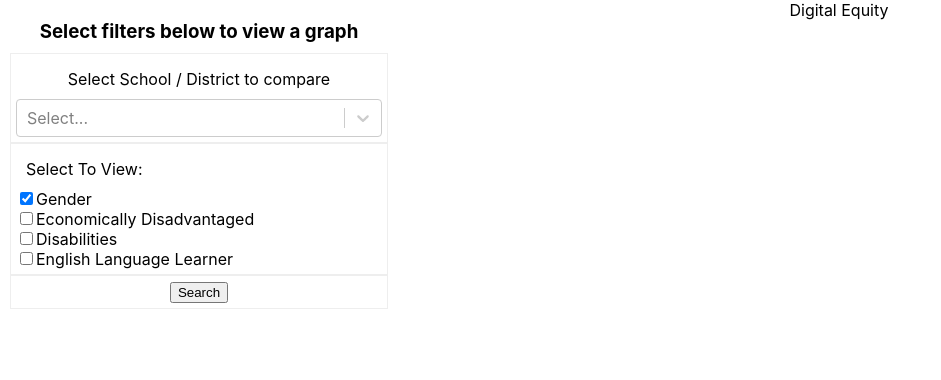
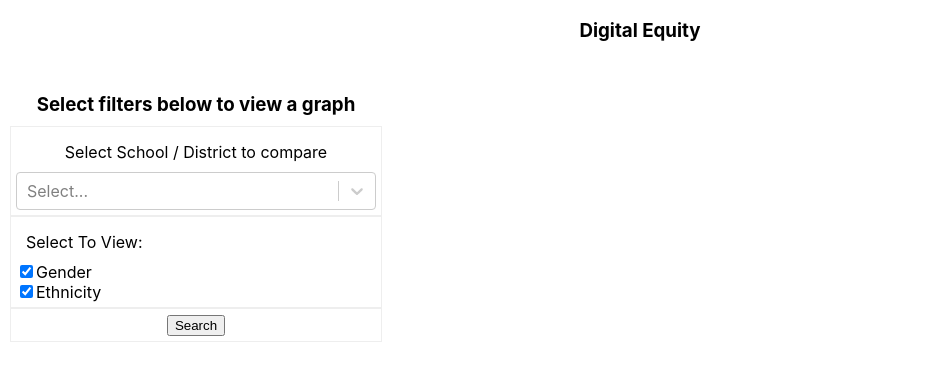
Before and after one commit to mbae-org/spark-digital-equity, a React (Create React App) app: page / in a window 1280 px wide. Shown: the top 380 px of the page, without its empty margins (0-941 px from the left). Built offline with nearby package versions, Linux system fonts and the light colour scheme.

Commit message:
choose which graph to display checkboxes

```diff
--- a/src/App.css
+++ b/src/App.css
@@ -1,6 +1,9 @@
 .App {
     text-align: center;
     min-width: 800px;
+    /* background-color: #282c34;
+    color: white; */
+    height: 100vh;
 }
 
 .App-logo {
@@ -30,8 +33,8 @@
 
 .chart-panel {
     width: 70%;
-  /* margin: 5px;
-  padding: 5px; */
+    margin: 5px;
+    padding: 5px;
 }
 
 .filter-container > div {
--- a/src/App.js
+++ b/src/App.js
@@ -5,63 +5,91 @@
 // import GenderChart2 from "./components/ChartPanel/GenderChart2";
 import EthnicityChart from "./components/ChartPanel/EthnicityChart";
 import schoolData from "./data/data-2016";
-// const data2 = '../2016.json';
-// console.log(schoolData);
-
-// function onSearchClick() {
-//     console.log("search clicked");
-//     // this.setState({
-//     //   schoolOptionsToChart: this.state.schoolOptions
-//     // });
-// }
 
 class App extends React.Component {
     constructor(props) {
         super(props);
+        this.graphSelectionChangeHandler = this.graphSelectionChangeHandler.bind(
+            this
+        );
         this.state = {
             schoolOptions: [],
             schoolOptionsToChart: [],
             schoolData: this.transformSchoolData(schoolData),
-            newSchoolOptions: []
+            newSchoolOptions: [],
+            selectedFilters: {
+                gender: true,
+                ethnicity: true
+            }
         };
     }
 
     render() {
+        const charts = this.createChartsFromFilterState();
+
         return (
+            <div
+                className="App"
+                style={{ display: "flex", flexDirection: "column" }}
+            >
+                <div style={{ height: "10%" }}>
+                    {" "}
+                    <h3> Digital Equity </h3>
+                </div>
                 <div className="App" style={{ display: "flex" }}>
                     <div className="filter-panel">
                         <FilterPanel
                             data={schoolData}
-                        // onSearchClick={onSearchClick}
+                            selectedFilters={this.state.selectedFilters}
                             onSchoolFilterChange={opts =>
                                 this.schoolFilterChangeHandler(opts)
                             }
+                            onGraphSelectionChange={
+                                this.graphSelectionChangeHandler
+                            }
                         ></FilterPanel>
                     </div>
-                <div className="chart-panel">
-                    {/* <header className="App-header"> */}
-                    Digital Equity
-                    {/* <p>Brewing...</p> */}
-                    {/* </header> */}
+                    <div className="chart-panel">{charts}</div>
+                </div>
+            </div>
+        );
+    }
+
+    createChartsFromFilterState() {
+        const selectedFilters = this.state.selectedFilters;
+
+        let charts = [];
+        if (selectedFilters.gender === true) {
+            charts.push(
                 <GenderChart
                     options={this.state.schoolOptions}
                     schoolData={schoolData}
-                    ></GenderChart>
+                />
+            );
+        }
+
+        if (selectedFilters.ethnicity === true) {
+            charts.push(
                 <EthnicityChart
                     options={this.state.newSchoolOptions}
                     schoolData={this.state.schoolData}
                 />
-                </div>
-            </div>
             );
+        }
+
+        return charts;
+    }
+
+    graphSelectionChangeHandler(newSelection) {
+        this.setState({
+            selectedFilters: newSelection
+        });
     }
 
     schoolFilterChangeHandler(selectedOptions) {
         if (!selectedOptions) {
             selectedOptions = [];
         }
-        // console.log("some change");
-        // console.log(selectedOptions);
         this.setState({
             schoolOptions: selectedOptions,
             newSchoolOptions: this.transformSelectedOptions(selectedOptions)
--- a/src/components/ChartPanel/EthnicityChart.js
+++ b/src/components/ChartPanel/EthnicityChart.js
@@ -2,6 +2,27 @@
 import { ResponsivePie } from "nivo";
 
 function EthnicityChart(props) {
+    const chartData = getGroupedEthnicData(
+        props.schoolData,
+        props.options,
+        ethnicityAcronyms
+    );
+
+    const pieCharts = createPieCharts(chartData);
+    return (
+        <div
+            style={{
+                display: "flex",
+                flexDirection: "row",
+                height: "50%",
+                width: "100%"
+            }}
+        >
+            {pieCharts}
+        </div>
+    );
+}
+
 const ethnicityAcronyms = [
     {
         id: "AA",
@@ -33,51 +54,23 @@
     }
 ];
 
-    // console.log(props);
-    const chartData = getGroupedEthnicData(
-        props.schoolData,
-        props.options,
-        ethnicityAcronyms
-    );
-    // console.log("chart data: ");
-    // console.log(chartData);
-
-    const pieCharts = createPieCharts(chartData);
-    console.log("pieCharts");
-    console.log(pieCharts);
-    return (
-        <div
-            style={{
-                display: "flex",
-                flexDirection: "row",
-                height: "100%",
-                width: "100%"
-            }}
-        >
-            {pieCharts}
-        </div>
-    );
-}
-
 /**
  * return array->[schoolName, array[schoolData]]
  * ignoring zero values
  */
 function getGroupedEthnicData(allData, options, ethnicityAcronymList) {
-    // console.log("options");
-    // console.log(options);
     let chartData = [];
     options.forEach(schoolName => {
         const schoolObj = allData[schoolName];
         let thisSchoolData = {};
         let schoolDataArray = [];
         ethnicityAcronymList.forEach(ethnicityObj => {
-            if (schoolObj[ethnicityObj.id] > 0) {
+            // if (schoolObj[ethnicityObj.id] > 0) {
             schoolDataArray.push({
                 id: ethnicityObj.id,
                 value: schoolObj[ethnicityObj.id]
             });
-            }
+            // }
         });
         thisSchoolData.schoolName = schoolName;
         thisSchoolData.dataArray = schoolDataArray;
@@ -108,10 +101,11 @@
                         // isInteractive={false}
                         data={row.dataArray}
                         // margin={{ top: 40, right: 80, bottom: 80, left: 80 }}
-                        sliceLabel={function(e) {
-                            return e.id + " (" + e.value + ")";
-                        }}
-                        enableRadialLabels={true}
+                        // sliceLabel={function(e) {
+                        //     return e.id + " (" + e.value + ")";
+                        // }}
+                        sortByValue={true}
+                        enableRadialLabels={false}
                         legends={[
                             {
                                 anchor: "bottom",
--- a/src/components/FilterPanel/FilterPanel.js
+++ b/src/components/FilterPanel/FilterPanel.js
@@ -23,7 +23,12 @@
                     ></SchoolDistrictFilter>
                 </div>
                 <div>
-                    <PrimaryGraphsChoose />
+                    <PrimaryGraphsChoose
+                        selectedFilters={props.selectedFilters}
+                        onSelectionChange={newSelection =>
+                            props.onGraphSelectionChange(newSelection)
+                        }
+                    />
                 </div>
                 {/* <div>Filter 2</div>
         <div>Filter 3</div>
--- a/src/components/Filters/PrimaryGraphsChoose.js
+++ b/src/components/Filters/PrimaryGraphsChoose.js
@@ -1,7 +1,7 @@
 import React from "react";
 
 function PrimaryGraphChoose(props) {
-    console.log(props);
+    // console.log(props);
 
     return (
         <div
@@ -17,12 +17,25 @@
                     <input
                         type="checkbox"
                         id="gender"
-                        defaultChecked
-                        // onChange={optionChooseClicKHandler}
+                        onChange={option =>
+                            optionChooseClicKHandler(props, option)
+                        }
+                        checked={props.selectedFilters.gender}
                     />
                     <label>Gender</label>
                 </div>
                 <div>
+                    <input
+                        type="checkbox"
+                        id="ethnicity"
+                        onChange={option =>
+                            optionChooseClicKHandler(props, option)
+                        }
+                        checked={props.selectedFilters.ethnicity}
+                    />
+                    <label>Ethnicity</label>
+                </div>
+                {/* <div>
                     <input type="checkbox" id="econ-disad" />
                     <label>Economically Disadvantaged</label>
                 </div>
@@ -33,7 +46,7 @@
                 <div>
                     <input type="checkbox" id="eng-lang-learner" />
                     <label>English Language Learner</label>
-                </div>
+                </div> */}
             </div>
         </div>
     );
@@ -41,6 +54,12 @@
 
 export default PrimaryGraphChoose;
 
-function optionChooseClicKHandler(option) {
-    console.log(option);
+function optionChooseClicKHandler(props, option) {
+    const targetId = option.target.id;
+    const newTargetVal = option.target.checked;
+    const oldState = props.selectedFilters;
+
+    let newState = oldState;
+    newState[targetId] = newTargetVal;
+    props.onSelectionChange(newState);
 }
--- a/src/components/Filters/SchoolDistrictFilter.js
+++ b/src/components/Filters/SchoolDistrictFilter.js
@@ -1,5 +1,5 @@
-import React from 'react';
-import Select from 'react-select';
+import React from "react";
+import Select from "react-select";
 
 // const options = [
 //     { value: 's1', label: 'School 1' },
@@ -12,8 +12,8 @@
 function getSchools(schoolData) {
     let schools = new Set();
     for (let schoolRow of schoolData) {
-        if (parseInt(schoolRow['FEMALE']) && parseInt(schoolRow['MALE']))
-            schools.add(schoolRow['SCH_NAME']);
+        if (parseInt(schoolRow["FEMALE"]) && parseInt(schoolRow["MALE"]))
+            schools.add(schoolRow["SCH_NAME"]);
     }
 
     return schools;
@@ -36,9 +36,7 @@
 //     console.log(selectedOptions);
 // }
 
-
 function SchoolDistrictFilter(props) {
-
     // console.log('recieved school data' + props.data);
     // console.log(this.props.data);
     const schools = getSchools(props.data);
@@ -46,17 +44,18 @@
 
     // console.log(schools);
 
-
     return (
-        <div style={{ display: 'flex', 'flexDirection': 'column' }}>
-            <div style={{ padding: '10px' }}>
+        <div style={{ display: "flex", flexDirection: "column" }}>
+            <div style={{ padding: "10px" }}>
                 Select School / District to compare
-                </div>
-            <div>
+            </div>
+            <div style={{ color: "black" }}>
                 <Select
                     options={schoolOptions}
                     isMulti
-                    onChange={(selectedOptions) => props.onOptionsChange(selectedOptions)}
+                    onChange={selectedOptions =>
+                        props.onOptionsChange(selectedOptions)
+                    }
                 />
             </div>
         </div>
```
Lines whose indentation alone changed are shown as unchanged.
